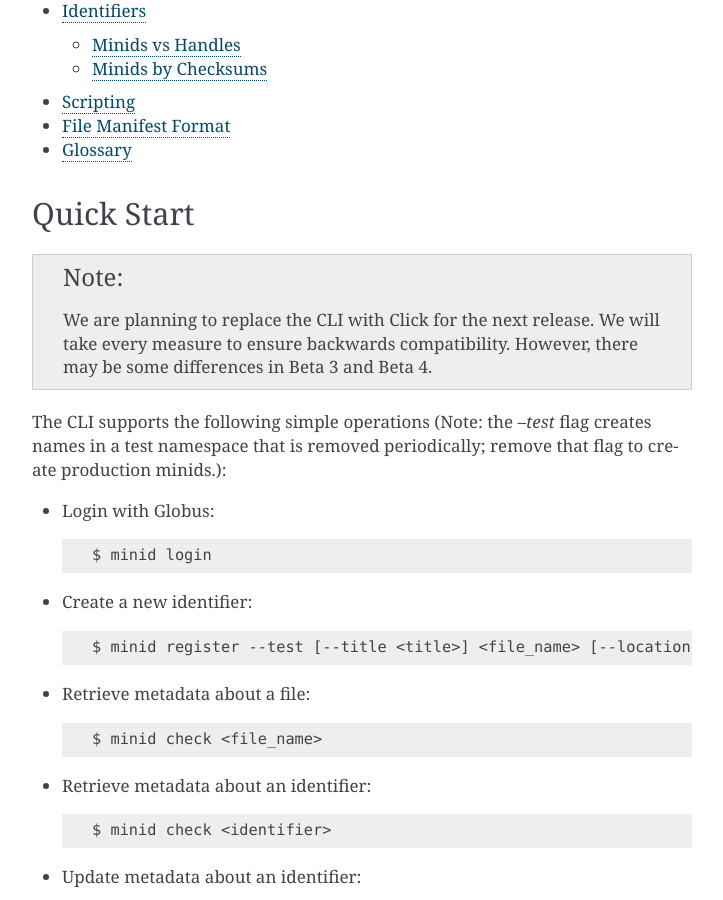
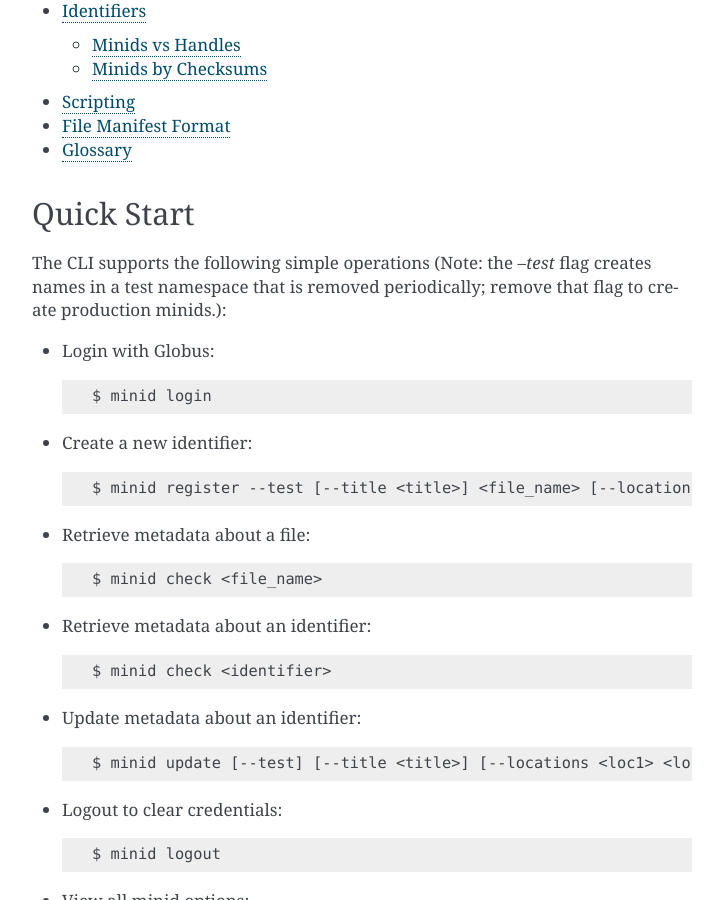
Before and after one commit to fair-research/minid, a Sphinx documentation site: the page built from docs/source/index.rst, in a window 1280 px wide and 900 px high, scrolled down 701 px. Shown: the whole window, without its empty margins (388-1111 px from the left). Built offline with Sphinx 7.4.7, drawn with Linux system fonts in a browser that asks for light colours.

Commit message:
docs: Remove old note about switching to click

```diff
--- a/docs/source/index.rst
+++ b/docs/source/index.rst
@@ -45,12 +45,6 @@
 -----------
 
 
-.. Note::
-    We are planning to replace the CLI with Click for the next release. We will take
-    every measure to ensure backwards compatibility. However, there may be some
-    differences in Beta 3 and Beta 4.
-
-
 The CLI supports the following simple operations (Note: the `--test` flag creates names in a test namespace that is removed periodically; remove that flag to create production minids.):
 
 * Login with Globus::
```
